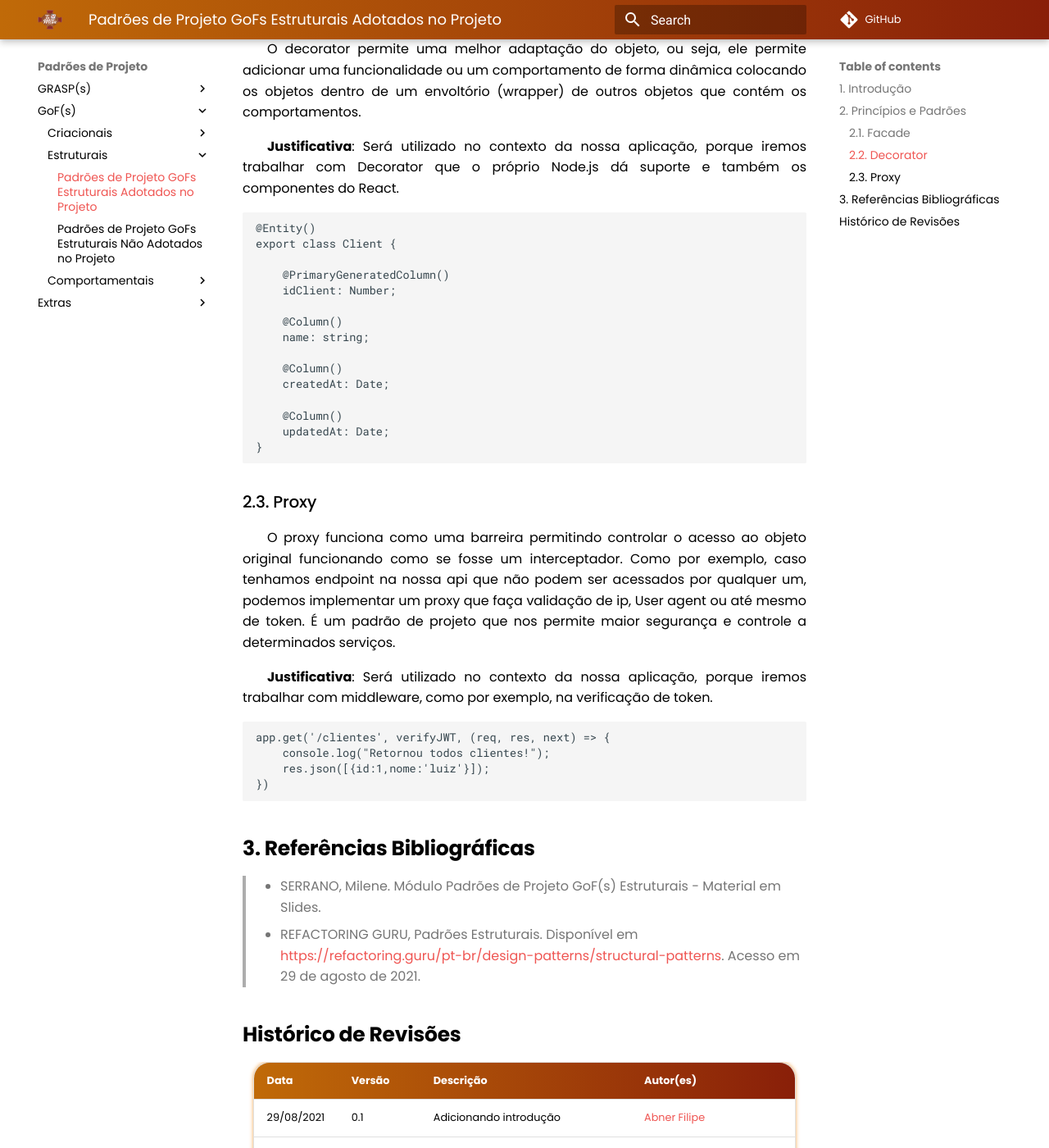
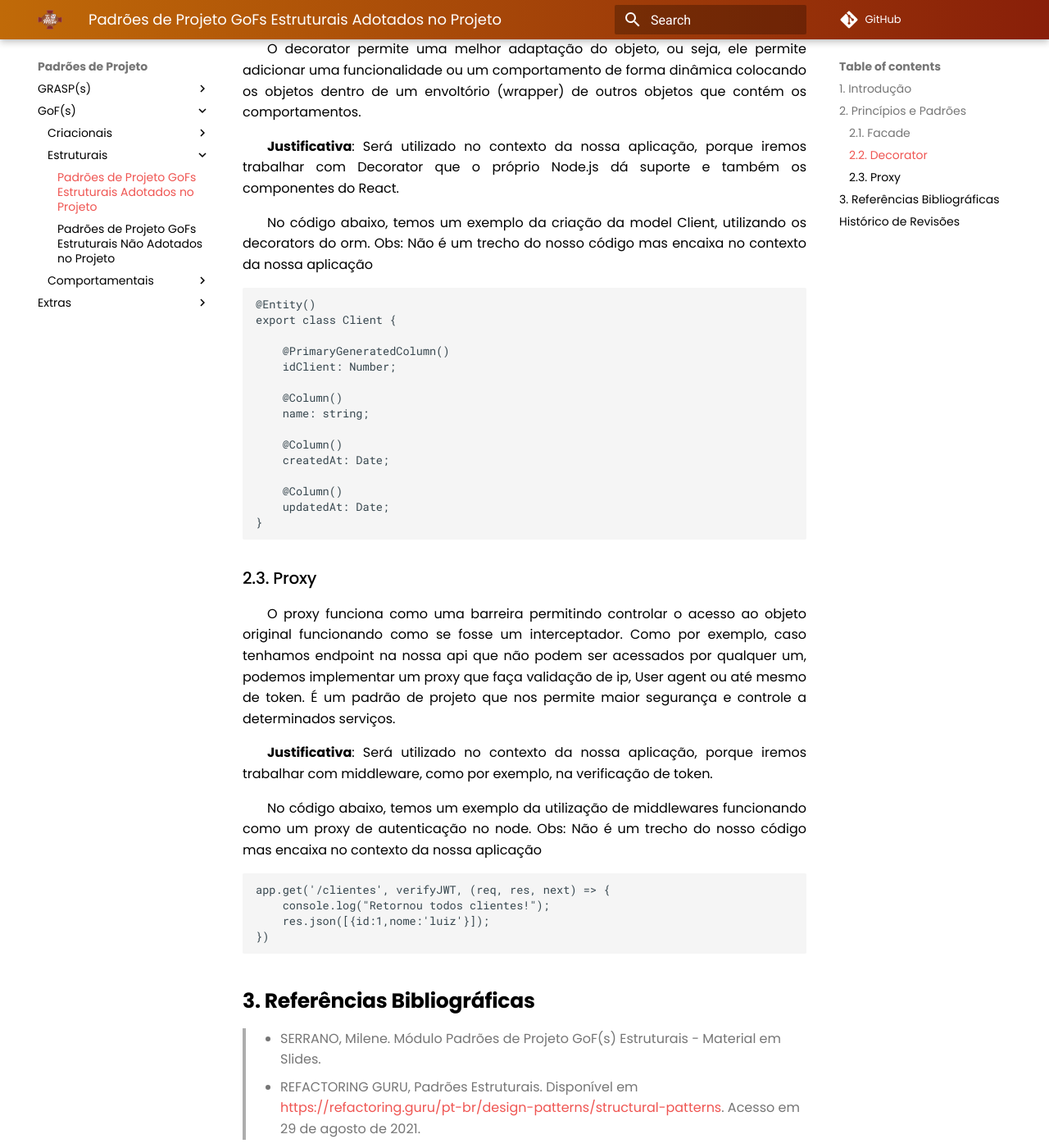
Before and after one commit to UnBArqDsw2021-1/2021.1_G02_TaNaMesa_docs, an MkDocs documentation site: the page built from docs/3-Padroes-de-Projeto/GoFs/Estruturais/Padroes-Adotados-no-Projeto.md, in a window 1280 px wide and 1400 px high, scrolled down 1006 px. Shown: the whole window at 82% size. Built offline with MkDocs 1.6.1 and Material for MkDocs 9.7.7, drawn with Linux system fonts in a browser that asks for light colours; comment, search, counter and statistics services are not loaded.

Commit message:
(#107) Adicionando breve descrição do código

```diff
--- a/docs/3-Padroes-de-Projeto/GoFs/Estruturais/Padroes-Adotados-no-Projeto.md
+++ b/docs/3-Padroes-de-Projeto/GoFs/Estruturais/Padroes-Adotados-no-Projeto.md
@@ -20,6 +20,8 @@ O decorator permite uma melhor adaptação do objeto, ou seja, ele permite adici
 
 **Justificativa**: Será utilizado no contexto da nossa aplicação, porque iremos trabalhar com Decorator que o próprio Node.js dá suporte e também os componentes do React.
 
+No código abaixo, temos um exemplo da criação da model Client, utilizando os decorators do orm.
+Obs: Não é um trecho do nosso código mas encaixa no contexto da nossa aplicação
 ~~~
 @Entity()
 export class Client {
@@ -44,6 +46,9 @@ O proxy funciona como uma barreira permitindo controlar o acesso ao objeto origi
 
 **Justificativa**: Será utilizado no contexto da nossa aplicação, porque iremos trabalhar com middleware, como por exemplo, na verificação de token.
 
+No código abaixo, temos um exemplo da utilização de middlewares funcionando como um proxy de autenticação no node.
+Obs: Não é um trecho do nosso código mas encaixa no contexto da nossa aplicação
+
 ~~~
 app.get('/clientes', verifyJWT, (req, res, next) => {
     console.log("Retornou todos clientes!");
```
